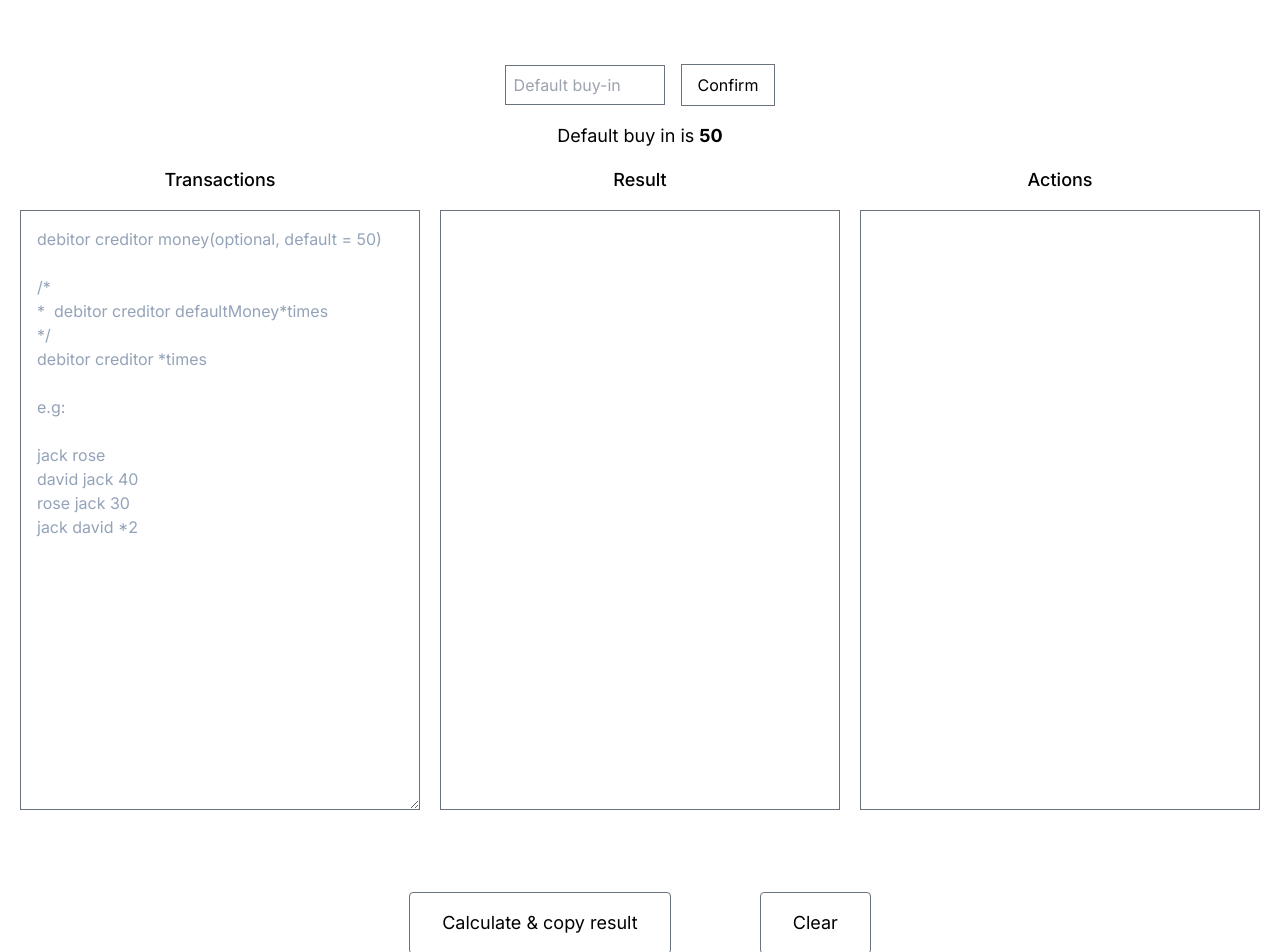
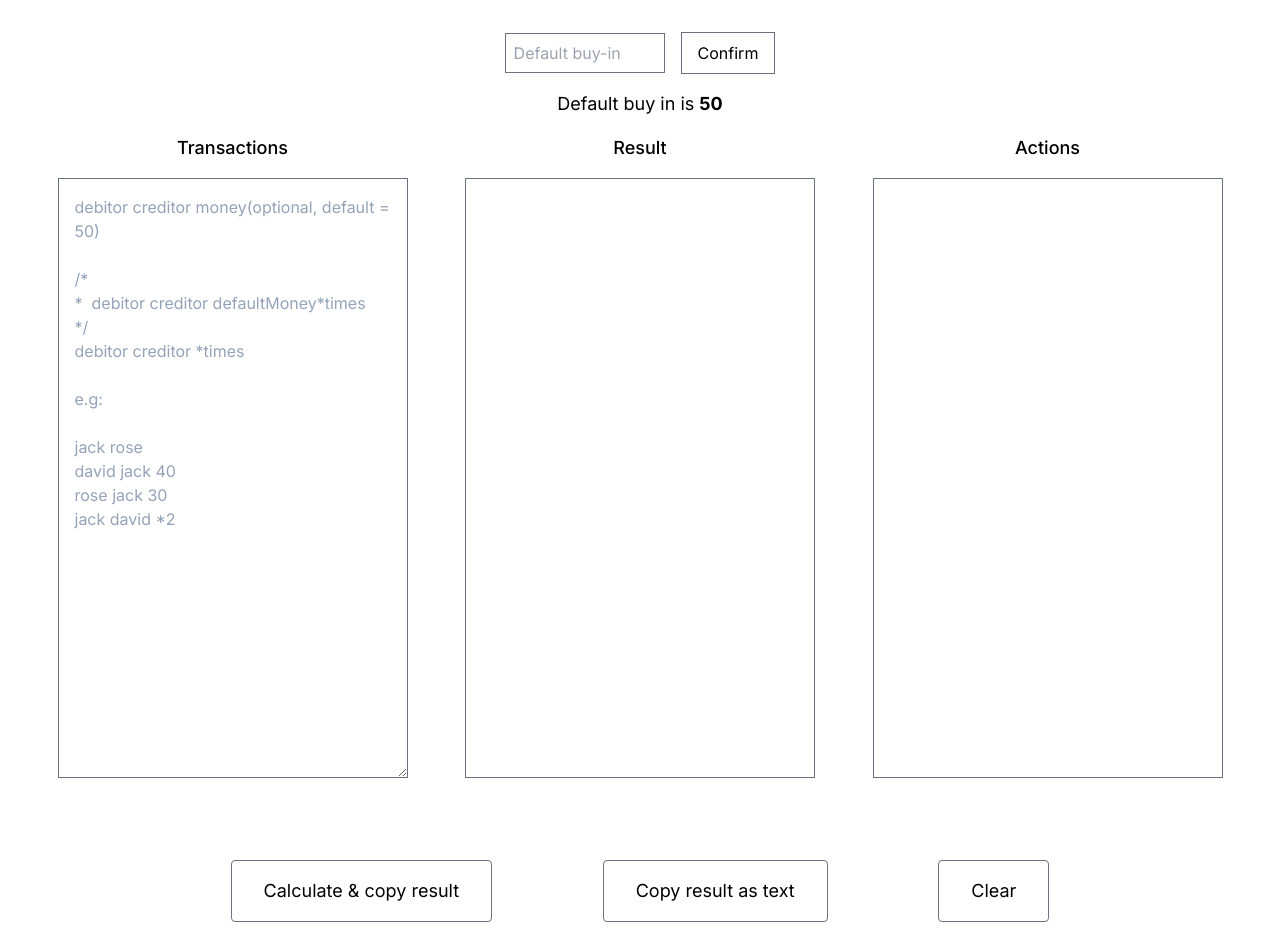
Before and after one commit to thuutri2710/porkerbill, a Next.js app: page / in a window 1280 px wide. Built offline with nearby package versions, Linux system fonts and the light colour scheme.

Commit message:
Export text to create poll on slack

```diff
--- a/app/page.tsx
+++ b/app/page.tsx
@@ -161,6 +161,23 @@
     setActions([...listAction]);
   };
 
+  const copyResultAsText = () => {
+    const exportedText = actions
+      .map(({ debitor, creditor, money }) => `${debitor} ${creditor} ${money}`)
+      .join("\n");
+    navigator.clipboard.write([
+      new ClipboardItem({
+        "text/plain": new Promise(async (resolve, reject) => {
+          try {
+            resolve(new Blob([exportedText], { type: "text/plain" }));
+          } catch (err) {
+            reject(err);
+          }
+        }),
+      }),
+    ]);
+  };
+
   useEffect(() => {
     const copyImageToClipboard = async () => {
       try {
@@ -196,7 +213,7 @@
   }, [actions]);
 
   return (
-    <div className="flex flex-col justify-center items-center w-full h-full mt-4 sm:mt-16 px-2 sm:px-0">
+    <div className="flex flex-col justify-center items-center w-full overflow-scroll h-full mt-4 md:mt-8 px-2 md:px-0">
       <div className="order-1">
         <input
           ref={buyInRef}
@@ -212,7 +229,7 @@
       <div className="text-center my-4 text-lg order-2">
         Default buy in is <b>{buyIn}</b>
       </div>
-      <div className="flex flex-col sm:flex-row justify-evenly w-full order-5">
+      <div className="flex flex-col md:flex-row justify-evenly w-full order-5">
         <div>
           <p className="text-lg font-medium text-center mb-4">Transactions</p>
           <textarea
@@ -221,7 +238,7 @@
               localStorage.setItem("storedValue", input);
             }}
             ref={inputRef}
-            className="border border-gray-500 w-full md:w-[400px] min-h-[600px] p-4 placeholder-slate-400"
+            className="border border-gray-500 w-full md:w-[220px] lg:w-[350px] min-h-[600px] p-4 placeholder-slate-400"
             rows={inputRef.current?.value ? undefined : 5}
             placeholder={`debitor creditor money(optional, default = 50)
 
@@ -241,7 +258,7 @@
         </div>
         <div id="result">
           <p className="text-lg font-medium text-center mb-4">Result</p>
-          <div className="border border-gray-500 w-full sm:w-[400px] min-h-[600px] p-4">
+          <div className="border border-gray-500 w-full md:w-[220px] lg:w-[350px] min-h-[600px] p-4">
             {result.map(([name, money]) => {
               return (
                 <div className="flex flex-row justify-between" key={name}>
@@ -255,7 +272,7 @@
         <div>
           <p className="text-lg font-medium text-center mb-4">Actions</p>
           <div
-            className="border border-gray-500 w-full sm:w-[400px] min-h-[600px] p-4 bg-white"
+            className="border border-gray-500 w-full md:w-[220px] lg:w-[350px] min-h-[600px] p-4 bg-white"
             id="actions"
           >
             {actions.map(({ debitor, creditor, money }) => {
@@ -275,12 +292,18 @@
       <div className="my-4 text-lg h-5 order-6">
         {result.length ? `There are ${result.length} players` : null}
       </div>
-      <div className="flex sm:justify-evenly w-full sm:w-1/2 mt-6 order-4 sm:order-last justify-between">
+      <div className="flex md:justify-evenly w-full md:w-3/4 mt-6 order-4 md:order-last justify-between mb-4 flex-col md:flex-row">
         <button
           className="py-4 px-8 text-lg border rounded border-gray-500"
           onClick={calculateMoney}
         >
           Calculate & copy result
+        </button>
+        <button
+          className="py-4 px-8 text-lg border rounded border-gray-500 my-2 md:my-0 md:mx-10"
+          onClick={copyResultAsText}
+        >
+          Copy result as text
         </button>
         <button
           className="py-4 px-8 text-lg border rounded border-gray-500"
```
